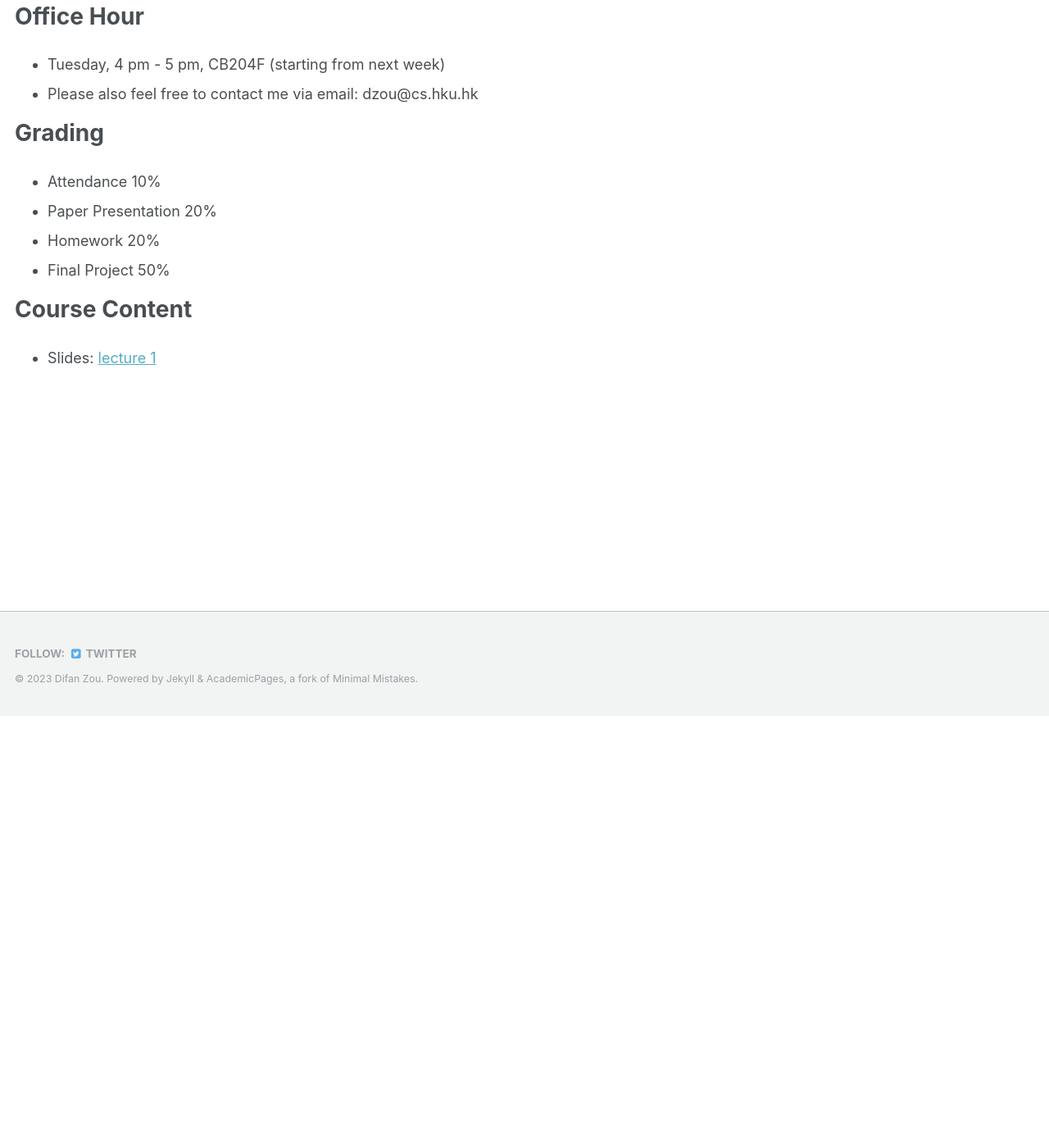
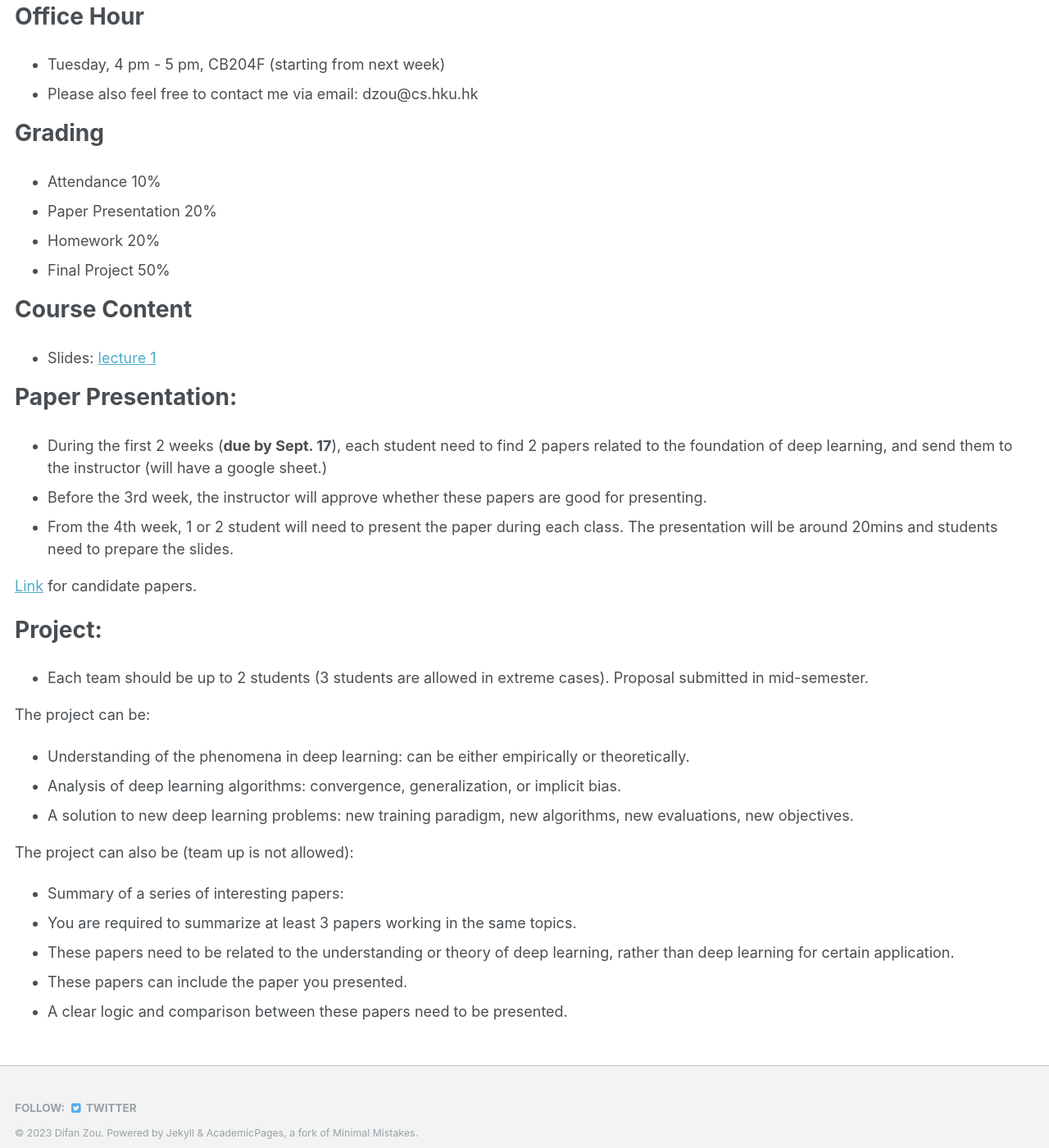
Before and after one commit to difanzou/difanzou.github.io, a Jekyll site: the page built from _teaching/2023-fall-teaching.md, in a window 1280 px wide and 1400 px high, scrolled down 526 px. Shown: the whole window at 82% size. Built offline with Jekyll 4.4.1, drawn with Linux system fonts in a browser that asks for light colours.

Commit message:
add teaching and group

```diff
--- a/_teaching/2023-fall-teaching.md
+++ b/_teaching/2023-fall-teaching.md
@@ -23,3 +23,29 @@ Deep learning has achieved great success in many real-world applications. Howeve
 # Course Content
 
 * Slides: [lecture 1](https://drive.google.com/file/d/1Z3JX-ULSwMEtNRB5h08BKIGuTMo5vdK2/view?usp=sharing)
+
+# Paper Presentation:
+
+- During the first 2 weeks (**due by Sept. 17**), each student need to find 2 papers related to the foundation of deep learning, and send them to the instructor (will have a google sheet.)
+- Before the 3rd week, the instructor will approve whether these papers are good for presenting.
+- From the 4th week, 1 or 2 student will need to present the paper during each class. The presentation will be around 20mins and students need to prepare the slides.
+
+[Link](https://docs.google.com/spreadsheets/d/1x28YI76M9YFGUJz9t86_vosgge2W3yFWax2FzjdcBwg/edit?usp=sharing) for candidate papers.
+
+# Project:
+
+* Each team should be up to 2 students (3 students are allowed in extreme cases). Proposal submitted in mid-semester.
+
+The project can be:
+
+- Understanding of the phenomena in deep learning: can be either empirically or theoretically.
+- Analysis of deep learning algorithms: convergence, generalization, or implicit bias.
+- A solution to new deep learning problems: new training paradigm, new algorithms, new evaluations, new objectives.
+
+The project can also be (team up is not allowed):
+
+- Summary of a series of interesting papers:
+- You are required to summarize at least 3 papers working in the same topics.
+- These papers need to be related to the understanding or theory of deep learning, rather than deep learning for certain application.
+- These papers can include the paper you presented.
+- A clear logic and comparison between these papers need to be presented.
```
